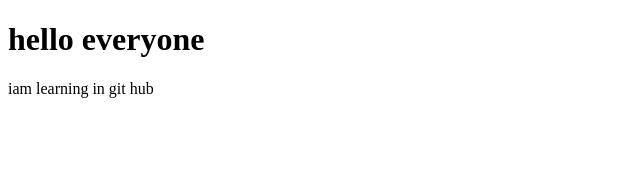
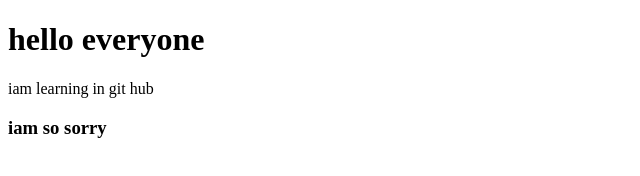
Before and after one commit to Venugopalreddy79/gopal-reddy, a plain HTML site: page a.html in a window 1280 px wide. Shown: the whole page, without its empty margins (0-640 px from the left). Drawn offline with Linux system fonts and the light colour scheme.

Commit message:
1 change

```diff
--- a/a.html
+++ b/a.html
@@ -8,5 +8,6 @@
 <body>
     <h1>hello everyone</h1>
     <p>iam learning in git hub</p>
+    <h3>iam so sorry</h3>
 </body>
 </html>
```
